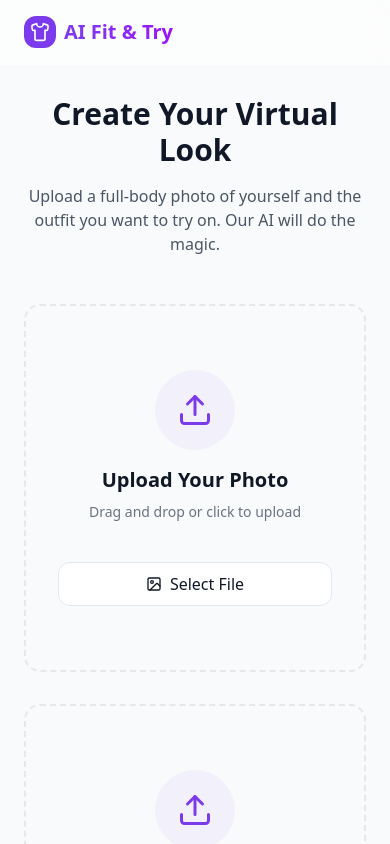
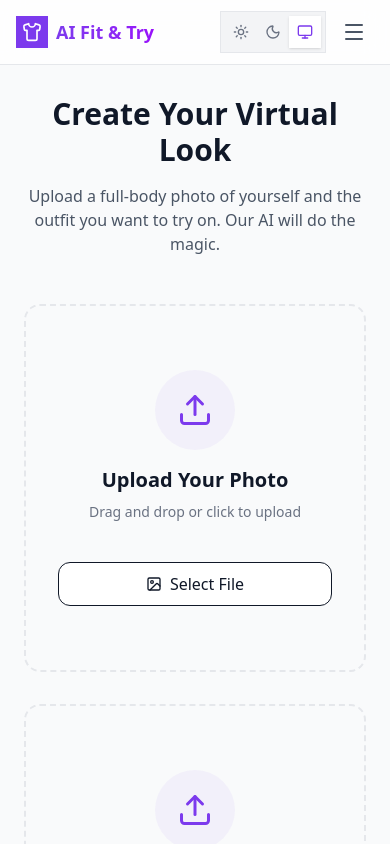
Before and after one commit to zohaibkhan745/AFAT-AI-FIT-TRY-, a React (Vite) app: page /upload in a window 390 px wide. Shown: the top 844 px of the page. Built offline with nearby package versions, Linux system fonts and the light colour scheme; no server answers.

Commit message:
Add theme support and responsive mobile navbar with hamburger menu

```diff
--- a/src/App.tsx
+++ b/src/App.tsx
@@ -13,6 +13,7 @@ import { SignInPage } from "./pages/SignInPage";
 import { SignUpPage } from "./pages/SignUpPage";
 import { SizeMeasurementPage } from "./pages/SizeMeasurementPage";
 import { CheckSizePage } from "./pages/CheckSizePage";
+import { ThemeProvider } from "./contexts/ThemeContext";
 
 // Layout wrapper to conditionally hide Navbar on auth pages
 function Layout() {
@@ -20,7 +21,7 @@ function Layout() {
   const isAuthPage = ["/signin", "/signup"].includes(location.pathname);
 
   return (
-    <div className="min-h-screen bg-gray-50 text-gray-900 font-sans">
+    <div className="min-h-screen bg-gray-50 dark:bg-gray-900 text-gray-900 dark:text-gray-100 font-sans transition-colors">
       {!isAuthPage && <Navbar />}
       <Routes>
         <Route path="/" element={<HomePage />} />
@@ -38,9 +39,11 @@ function Layout() {
 
 function App() {
   return (
-    <Router>
-      <Layout />
-    </Router>
+    <ThemeProvider>
+      <Router>
+        <Layout />
+      </Router>
+    </ThemeProvider>
   );
 }
 
--- a/src/components/Navbar.tsx
+++ b/src/components/Navbar.tsx
@@ -1,6 +1,7 @@
 import { Link, useLocation, useNavigate } from "react-router-dom";
 import { Button } from "./ui/Button";
-import { Shirt } from "lucide-react";
+import { Shirt, Menu, X } from "lucide-react";
+import { ThemeToggle } from "./ThemeToggle";
 import { cn } from "../lib/utils";
 import { UserMenu } from "./UserMenu";
 import { useState, useEffect } from "react";
@@ -11,6 +12,7 @@ export function Navbar() {
   const location = useLocation();
   const navigate = useNavigate();
   const [isAuthenticated, setIsAuthenticated] = useState(false);
+  const [isMobileMenuOpen, setIsMobileMenuOpen] = useState(false);
   const [user, setUser] = useState<{
     displayName?: string | null;
     email?: string | null;
@@ -66,18 +68,20 @@ export function Navbar() {
   };
 
   return (
-    <nav className="fixed top-0 left-0 right-0 z-50 border-b border-white/20 bg-white/50 backdrop-blur-md">
-      <div className="container mx-auto px-6 h-16 flex items-center justify-between">
-        <Link to="/" className="flex items-center gap-2">
+    <nav className="fixed top-0 left-0 right-0 z-50 border-b border-gray-200 dark:border-gray-700 bg-white/80 dark:bg-gray-900/80 backdrop-blur-md transition-colors">
+      <div className="container mx-auto px-4 sm:px-6 h-16 flex items-center justify-between">
+        {/* Logo */}
+        <Link to="/" className="flex items-center gap-2 shrink-0">
           <div className="w-8 h-8 bg-primary rounded-lg flex items-center justify-center text-white">
             <Shirt size={20} />
           </div>
-          <span className="text-xl font-bold bg-clip-text text-transparent bg-gradient-to-r from-primary to-purple-600">
+          <span className="text-lg sm:text-xl font-bold bg-clip-text text-transparent bg-gradient-to-r from-primary to-purple-600">
             AI Fit & Try
           </span>
         </Link>
 
-        <div className="hidden md:flex items-center gap-8">
+        {/* Desktop Navigation */}
+        <div className="hidden md:flex items-center gap-6 lg:gap-8">
           <Link to="/" className={getLinkClasses("/")}>
             Home
           </Link>
@@ -89,28 +93,101 @@ export function Navbar() {
           </Link>
           <a
             href="#"
-            className="text-sm font-medium text-gray-600 hover:text-primary transition-colors"
+            className="text-sm font-medium text-gray-600 dark:text-gray-300 hover:text-primary dark:hover:text-primary transition-colors"
           >
             How it Works
           </a>
         </div>
 
-        <div className="flex items-center gap-4">
+        {/* Desktop Actions */}
+        <div className="hidden md:flex items-center gap-3">
+          <ThemeToggle />
           {isAuthenticated ? (
             <UserMenu user={user} onLogout={handleLogout} />
           ) : (
             <Link to="/signin">
-              <Button
-                variant="primary"
-                size="sm"
-                className="hidden sm:inline-flex"
-              >
+              <Button variant="primary" size="sm">
                 Sign In
               </Button>
             </Link>
           )}
         </div>
+
+        {/* Mobile Actions */}
+        <div className="flex md:hidden items-center gap-2">
+          <ThemeToggle />
+          {isAuthenticated && <UserMenu user={user} onLogout={handleLogout} />}
+          <button
+            onClick={() => setIsMobileMenuOpen(!isMobileMenuOpen)}
+            className="p-2 text-gray-600 dark:text-gray-300 hover:text-primary dark:hover:text-primary transition-colors"
+            aria-label="Toggle menu"
+          >
+            {isMobileMenuOpen ? <X size={24} /> : <Menu size={24} />}
+          </button>
+        </div>
       </div>
+
+      {/* Mobile Menu */}
+      {isMobileMenuOpen && (
+        <div className="md:hidden border-t border-gray-200 dark:border-gray-700 bg-white dark:bg-gray-900 transition-colors">
+          <div className="container mx-auto px-4 py-4 space-y-3">
+            <Link
+              to="/"
+              className={cn(
+                "block py-2 px-3 rounded-lg transition-colors",
+                isActive("/")
+                  ? "bg-primary/10 text-primary font-medium"
+                  : "text-gray-600 dark:text-gray-300 hover:bg-gray-100 dark:hover:bg-gray-800"
+              )}
+              onClick={() => setIsMobileMenuOpen(false)}
+            >
+              Home
+            </Link>
+            <Link
+              to="/upload"
+              className={cn(
+                "block py-2 px-3 rounded-lg transition-colors",
+                isActive("/upload")
+                  ? "bg-primary/10 text-primary font-medium"
+                  : "text-gray-600 dark:text-gray-300 hover:bg-gray-100 dark:hover:bg-gray-800"
+              )}
+              onClick={() => setIsMobileMenuOpen(false)}
+            >
+              Try On
+            </Link>
+            <Link
+              to="/check-size"
+              className={cn(
+                "block py-2 px-3 rounded-lg transition-colors",
+                isActive("/check-size")
+                  ? "bg-primary/10 text-primary font-medium"
+                  : "text-gray-600 dark:text-gray-300 hover:bg-gray-100 dark:hover:bg-gray-800"
+              )}
+              onClick={() => setIsMobileMenuOpen(false)}
+            >
+              Check Size
+            </Link>
+            <a
+              href="#"
+              className="block py-2 px-3 rounded-lg text-gray-600 dark:text-gray-300 hover:bg-gray-100 dark:hover:bg-gray-800 transition-colors"
+              onClick={() => setIsMobileMenuOpen(false)}
+            >
+              How it Works
+            </a>
+            {!isAuthenticated && (
+              <Link
+                to="/signin"
+                onClick={() => setIsMobileMenuOpen(false)}
+                className="block"
+              >
+                <Button variant="primary" size="sm" className="w-full">
+                  Sign In
+                </Button>
+              </Link>
+            )}
+          </div>
+        </div>
+      )}
     </nav>
   );
 }
--- /dev/null
+++ b/src/components/ThemeToggle.tsx
@@ -0,0 +1,37 @@
+import { Moon, Sun, Monitor } from "lucide-react";
+import { useTheme } from "../contexts/ThemeContext";
+import { cn } from "../lib/utils";
+
+export function ThemeToggle() {
+  const { theme, setTheme } = useTheme();
+
+  const themes: Array<{
+    value: "light" | "dark" | "system";
+    icon: typeof Sun;
+    label: string;
+  }> = [
+    { value: "light", icon: Sun, label: "Light" },
+    { value: "dark", icon: Moon, label: "Dark" },
+    { value: "system", icon: Monitor, label: "System" },
+  ];
+
+  return (
+    <div className="flex items-center bg-gray-100 dark:bg-gray-800 p-1 rounded-lg border border-gray-200 dark:border-gray-700 transition-colors">
+      {themes.map(({ value, icon: Icon, label }) => (
+        <button
+          key={value}
+          onClick={() => setTheme(value)}
+          className={cn(
+            "p-2 rounded-md transition-all duration-200 flex items-center justify-center",
+            theme === value
+              ? "bg-white dark:bg-gray-700 text-primary shadow-sm"
+              : "text-gray-500 dark:text-gray-400 hover:text-gray-700 dark:hover:text-gray-200"
+          )}
+          title={label}
+        >
+          <Icon size={16} />
+        </button>
+      ))}
+    </div>
+  );
+}
--- /dev/null
+++ b/src/contexts/ThemeContext.tsx
@@ -0,0 +1,77 @@
+import {
+  createContext,
+  useContext,
+  useEffect,
+  useState,
+  ReactNode,
+} from "react";
+
+type Theme = "light" | "dark" | "system";
+
+interface ThemeContextType {
+  theme: Theme;
+  setTheme: (theme: Theme) => void;
+  effectiveTheme: "light" | "dark";
+}
+
+const ThemeContext = createContext<ThemeContextType | undefined>(undefined);
+
+export function ThemeProvider({ children }: { children: ReactNode }) {
+  const [theme, setThemeState] = useState<Theme>(() => {
+    const saved = localStorage.getItem("theme") as Theme;
+    return saved || "system";
+  });
+
+  const [effectiveTheme, setEffectiveTheme] = useState<"light" | "dark">(
+    "light"
+  );
+
+  useEffect(() => {
+    const root = window.document.documentElement;
+
+    const updateTheme = () => {
+      let resolvedTheme: "light" | "dark" = "light";
+
+      if (theme === "system") {
+        resolvedTheme = window.matchMedia("(prefers-color-scheme: dark)")
+          .matches
+          ? "dark"
+          : "light";
+      } else {
+        resolvedTheme = theme as "light" | "dark";
+      }
+
+      setEffectiveTheme(resolvedTheme);
+      root.classList.remove("light", "dark");
+      root.classList.add(resolvedTheme);
+    };
+
+    updateTheme();
+
+    if (theme === "system") {
+      const mediaQuery = window.matchMedia("(prefers-color-scheme: dark)");
+      const handler = () => updateTheme();
+      mediaQuery.addEventListener("change", handler);
+      return () => mediaQuery.removeEventListener("change", handler);
+    }
+  }, [theme]);
+
+  const setTheme = (newTheme: Theme) => {
+    setThemeState(newTheme);
+    localStorage.setItem("theme", newTheme);
+  };
+
+  return (
+    <ThemeContext.Provider value={{ theme, setTheme, effectiveTheme }}>
+      {children}
+    </ThemeContext.Provider>
+  );
+}
+
+export function useTheme() {
+  const context = useContext(ThemeContext);
+  if (!context) {
+    throw new Error("useTheme must be used within ThemeProvider");
+  }
+  return context;
+}
--- a/src/index.css
+++ b/src/index.css
@@ -17,6 +17,25 @@
     --accent: 210 40% 96.1%;
     --accent-foreground: 222.2 47.4% 11.2%;
     --destructive: 0 84.2% 60.2%;
+    --destructive-foreground: 210 40% 98%;
+  }
+
+  .dark {
+    --background: 222.2 84% 4.9%;
+    --foreground: 210 40% 98%;
+    --card: 222.2 84% 4.9%;
+    --card-foreground: 210 40% 98%;
+    --popover: 222.2 84% 4.9%;
+    --popover-foreground: 210 40% 98%;
+    --primary: 262.1 83.3% 57.8%;
+    --primary-foreground: 210 40% 98%;
+    --secondary: 217.2 32.6% 17.5%;
+    --secondary-foreground: 210 40% 98%;
+    --muted: 217.2 32.6% 17.5%;
+    --muted-foreground: 215 20.2% 65.1%;
+    --accent: 217.2 32.6% 17.5%;
+    --accent-foreground: 210 40% 98%;
+    --destructive: 0 62.8% 30.6%;
     --destructive-foreground: 210 40% 98%;
     --border: 214.3 31.8% 91.4%;
     --input: 214.3 31.8% 91.4%;
@@ -105,8 +124,14 @@
 }
 
 @keyframes fadeIn {
-  from { opacity: 0; transform: scale(0.95); }
-  to { opacity: 1; transform: scale(1); }
+  from {
+    opacity: 0;
+    transform: scale(0.95);
+  }
+  to {
+    opacity: 1;
+    transform: scale(1);
+  }
 }
 
 .animate-fade-in {
```
